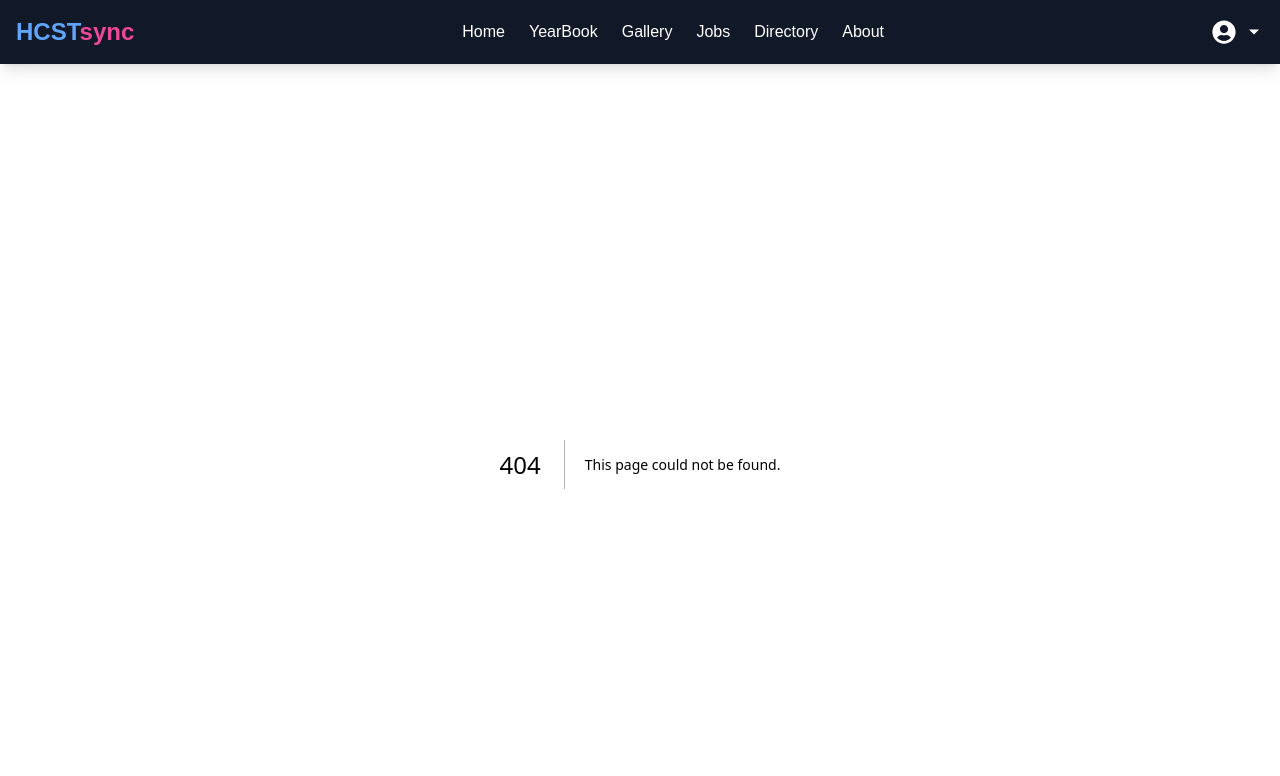
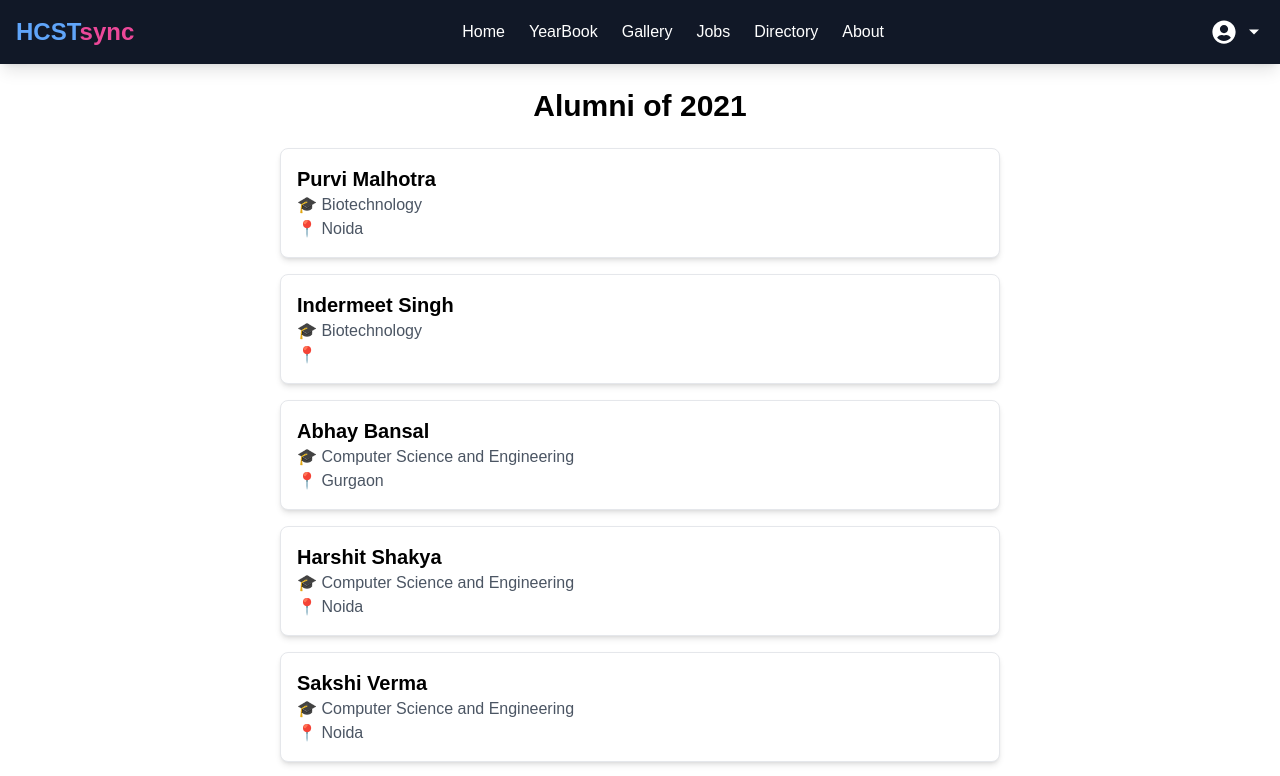
Before and after one commit to vikasdagur369/ams, a Next.js app: page /alumni/yearbook/2021 in a window 1280 px wide. Before the commit this address had no page. Shown: the top 776 px of the page. Built offline with nearby package versions, Linux system fonts and the light colour scheme.

Commit message:
yearbook 2021 batch added

```diff
--- /dev/null
+++ b/app/alumni/yearbook/2021/page.jsx
@@ -0,0 +1,50 @@
+"use client";
+
+import { useState, useEffect } from "react";
+
+export default function AlumniList() {
+  const [alumni, setAlumni] = useState([]);
+  const yearToShow = "2021"; // Change this to display a different year
+
+  useEffect(() => {
+    fetch("/alumni.json")
+      .then((res) => res.json())
+      .then((data) => {
+        console.log("Raw data:", data); // Check the data structure
+        const filtered = data.filter(
+          (person) => person["Year_of_Passing"] === yearToShow
+        );
+        console.log("Filtered data:", filtered); // Check filtered results
+        console.log("Year to show:", yearToShow); // Check the filter value
+        setAlumni(filtered);
+      })
+      .catch((error) => console.error("Error:", error)); // Add error handling
+  }, []);
+
+  return (
+    <div className="p-6 max-w-3xl mx-auto">
+      <h1 className="text-3xl font-bold text-center mb-6">
+        Alumni of {yearToShow}
+      </h1>
+
+      {alumni.length === 0 ? (
+        <p className="text-center text-gray-500">
+          No alumni found for {yearToShow}.
+        </p>
+      ) : (
+        <div className="space-y-4">
+          {alumni.map((person, index) => (
+            <div
+              key={index}
+              className="border p-4 rounded-lg shadow-md bg-white hover:shadow-lg transition"
+            >
+              <h3 className="text-xl font-semibold">{person.Name}</h3>
+              <p className="text-gray-600">🎓 {person.Branch}</p>
+              <p className="text-gray-600">📍 {person.Location}</p>
+            </div>
+          ))}
+        </div>
+      )}
+    </div>
+  );
+}
--- a/app/alumni/yearbook/page.jsx
+++ b/app/alumni/yearbook/page.jsx
@@ -6,7 +6,7 @@ const YearbookPage = () => {
   return (
     <div className="flex flex-wrap gap-4 p-4">
       <Link
-        href={""}
+        href={"/alumni/yearbook/2021"}
         className="w-32 h-32 flex items-center justify-center bg-blue-500 text-white text-xl font-bold rounded-lg shadow-md cursor-pointer hover:bg-blue-700 transition"
       >
         2021
```
